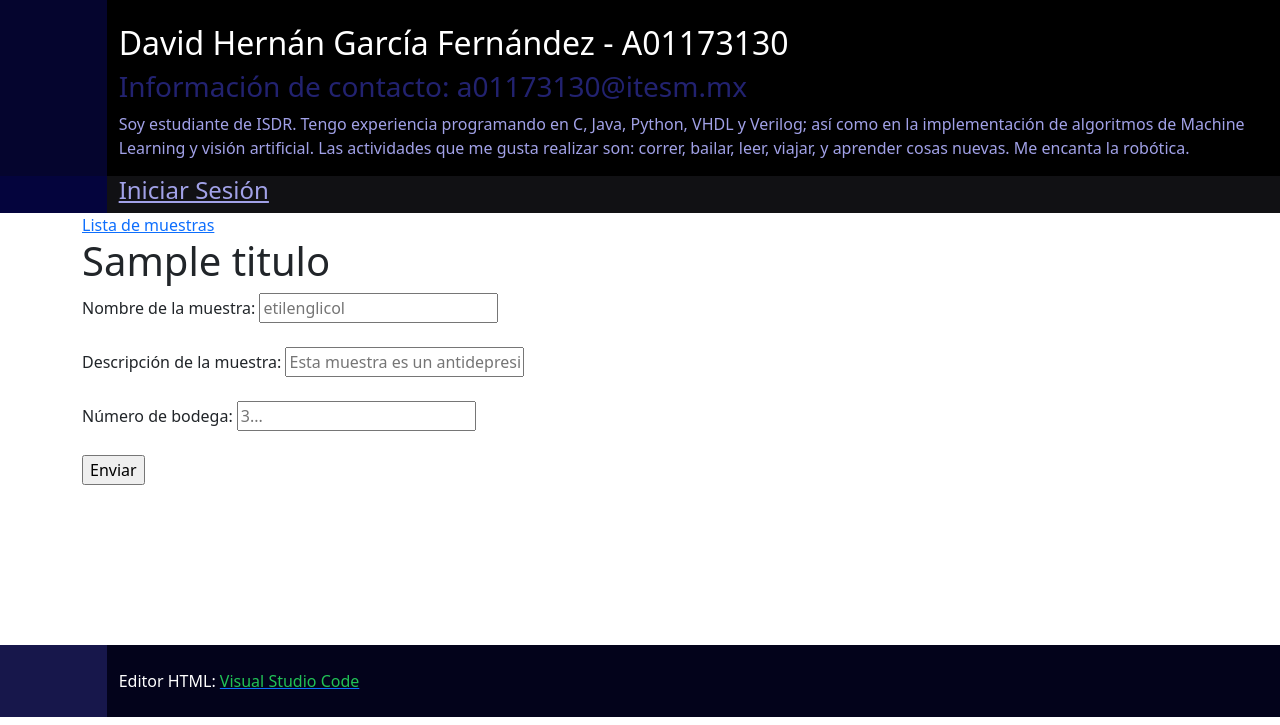
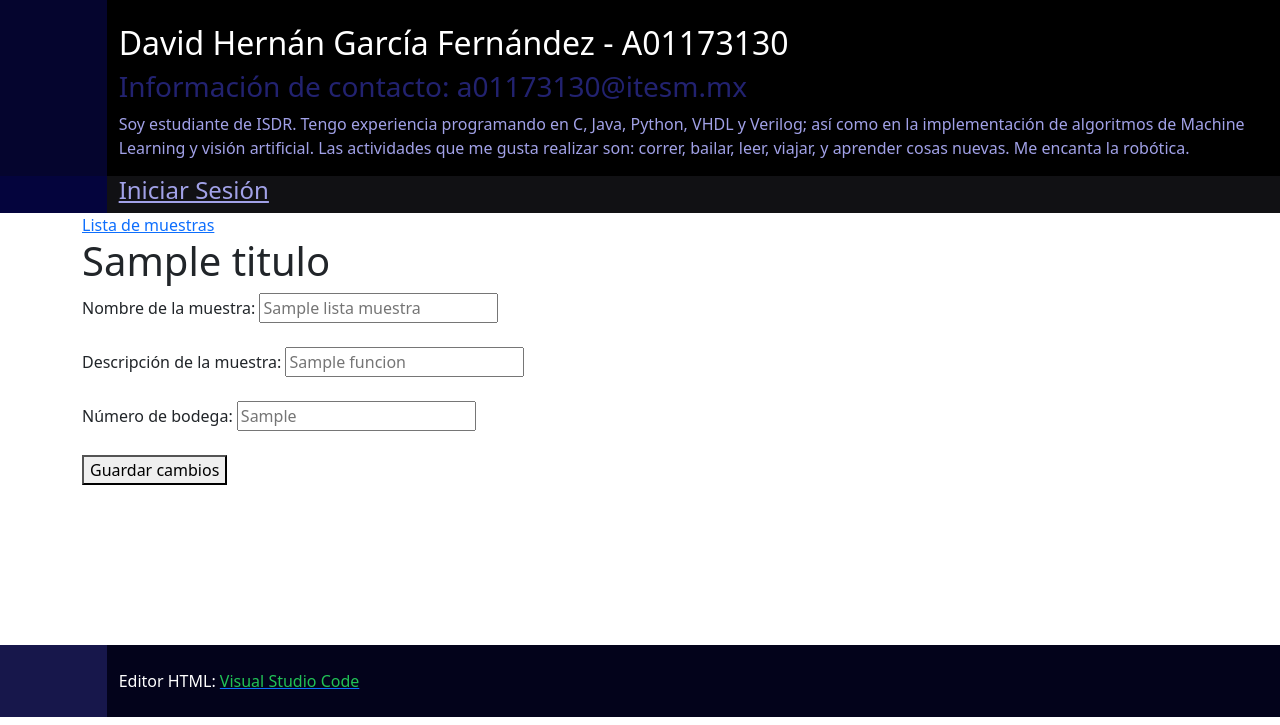
Before and after one commit to David-Hernan/gh_dawybd_a01173130, a Node server app: template Laboratorio18/views/edit_muestra.ejs in a window 1280 px wide. Shown: the top 725 px of the page. Run offline with Node 20, Linux system fonts and the light colour scheme; the template is opened without the code that fills it: most values are stand-ins (such as "Sample title", 1, 10 or a date in 2020).

Commit message:
Lab 18 terminado

```diff
--- a/Laboratorio18/views/edit_muestra.ejs
+++ b/Laboratorio18/views/edit_muestra.ejs
@@ -7,20 +7,20 @@
 
             <div class="col s12 m6 l4">
 
-                <form action="/muestras/add" method="POST">
+                <form action="/muestras/edit/<%=lista_muestras.indice_medicinas%>" method="POST">
                     <label for="nombre">Nombre de la muestra: </label>
-                    <input type="text" id="nombre" name="nombre" placeholder="etilenglicol" required>
+                    <input type="text" id="nombre" name="nombre" placeholder="<%= lista_muestras.nombre %>" required>
                     <br/>
                     <br/>
                     <label for="funcion">Descripción de la muestra: </label>
-                    <input type="text" id="funcion" name="funcion" placeholder="Esta muestra es un antidepresivo...">
+                    <input type="text" id="funcion" name="funcion" placeholder="<%= lista_muestras.funcion %>">
                     <br/>
                     <br/>
                     <label for="indice_bodega">Número de bodega: </label>
-                    <input type="text" id="indice_bodega" name="indice_bodega" placeholder="3...">
+                    <input type="text" id="indice_bodega" name="indice_bodega" placeholder="<%= lista_muestras.indice_bodega %>">
                     <br/>
                     <br/>
-                    <input type="submit" id="enviar" name="enviar" value="Enviar">
+                    <button type="submit">Guardar cambios</button>
                 </form>
 
             </div>
```
Also changed, not shown: Laboratorio18/controllers/muestras_controller.js (+35 -34 lines), Laboratorio18/models/muestra.js (+5 -32 lines), Laboratorio18/routes/muestras.js (line endings or trailing spaces).
